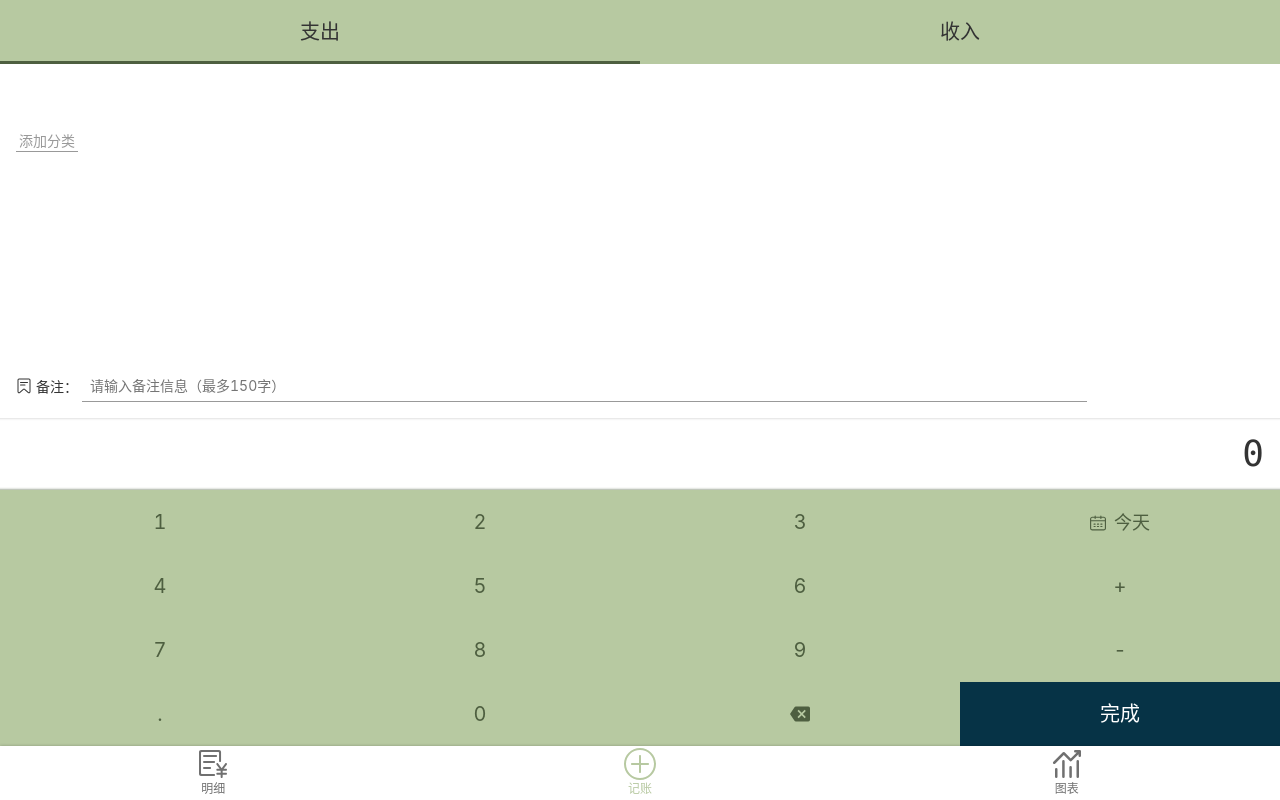
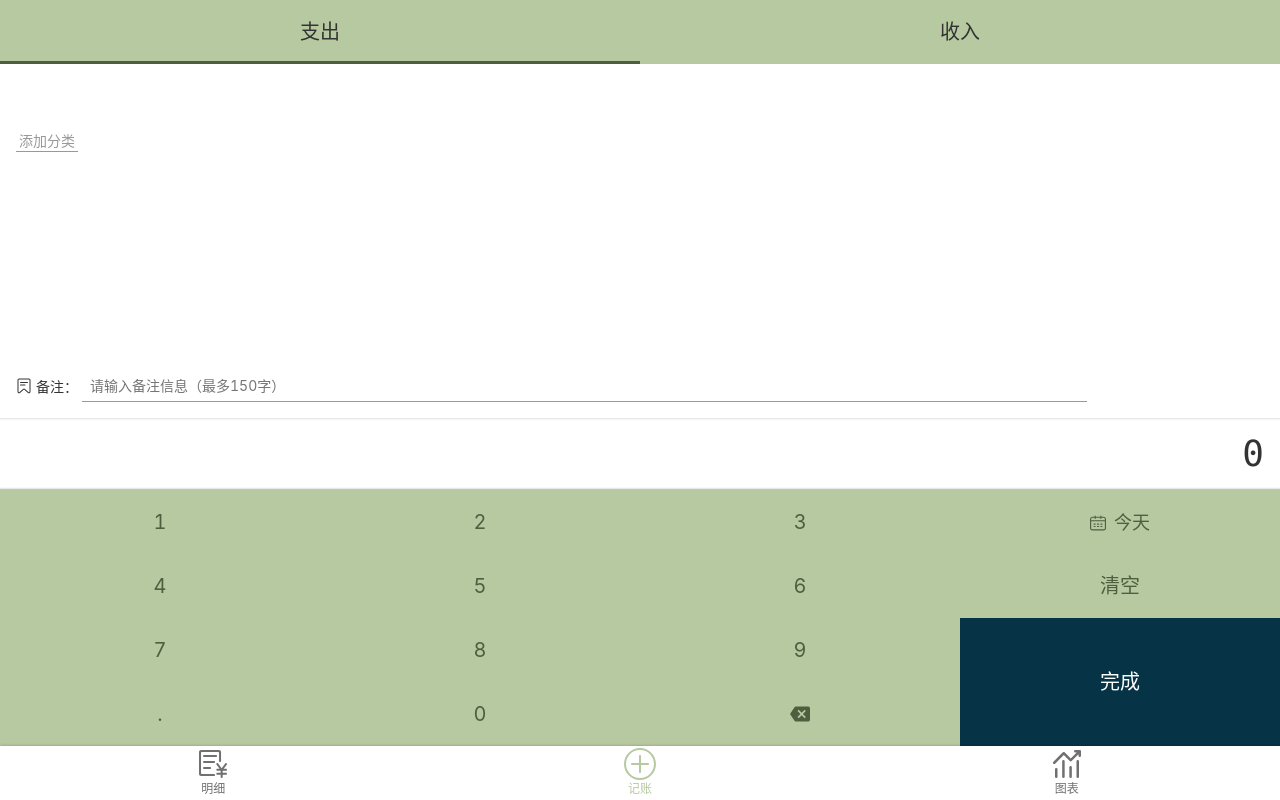
Before and after one commit to LLLLxto/green-grape, a Vue app: page /charts#/charge in a window 1280 px wide. Built offline with nearby package versions, Linux system fonts and the light colour scheme.

Commit message:
优化 numberPadâ

```diff
--- a/src/components/Charge/NumberPad.vue
+++ b/src/components/Charge/NumberPad.vue
@@ -11,21 +11,23 @@
       </button>
       <van-calendar v-model="show" @confirm="onConfirm" color="rgb(183, 201, 161)"
                     :min-date="minDate" :max-date="maxDate"
-                    :show-mark=false :show-subtitle=false />
+                    :show-mark=false :show-subtitle=false
+      />
       <button @click="inputContent">4</button>
       <button @click="inputContent">5</button>
       <button @click="inputContent">6</button>
-      <button @click="inputContent">+</button>
+      <button @click="clear" class="clear">清空</button>
       <button @click="inputContent">7</button>
       <button @click="inputContent">8</button>
       <button @click="inputContent">9</button>
-      <button @click="inputContent">-</button>
+      <button @click="ok" class="ok">完成</button>
       <button @click="inputContent">.</button>
+
       <button @click="inputContent">0</button>
       <button @click="remove">
         <Icon name="backspace"/>
       </button>
-      <button @click="ok" class="ok">完成</button>
+
     </div>
   </div>
 </template>
@@ -45,7 +47,7 @@ export default class NumberPad extends Vue {
   show = false;
   minDate = new Date(2019, 0, 1);
   maxDate = new Date();
-  createdAt = ''
+  createdAt = '';
 
   formatDate(date: Date) {
     return `${date.getMonth() + 1}/${date.getDate()}`;
@@ -53,7 +55,7 @@ export default class NumberPad extends Vue {
 
   onConfirm(date: Date) {
     this.show = false;
-    this.$emit('selectDate',date.toISOString())
+    this.$emit('selectDate', date.toISOString());
     this.date = this.formatDate(date);
 
   }
@@ -71,7 +73,9 @@ export default class NumberPad extends Vue {
     if (this.output === '0') {
       if ('0123456789'.indexOf(input) >= 0) {
         this.output = input;
-      } else {
+      }
+      // else if ('+-'.indexOf(input) >= 0) {return;}
+      else {
         this.output += input;
       }
       return;
@@ -88,6 +92,10 @@ export default class NumberPad extends Vue {
     } else {
       this.output = this.output.slice(0, -1);
     }
+  }
+
+  clear(){
+    this.output = '0'
   }
 
   ok() {
@@ -113,9 +121,6 @@ export default class NumberPad extends Vue {
   }
 
   .buttons {
-    display: flex;
-    flex-wrap: wrap;
-
     > button {
       width: 25%;
       height: 64px;
@@ -126,6 +131,10 @@ export default class NumberPad extends Vue {
       font-size: 20px;
     }
 
+    //> .clear {
+    //  font-size: 18px;
+    //}
+
     > .calendar {
       font-size: 18px;
 
@@ -133,14 +142,17 @@ export default class NumberPad extends Vue {
         width: 16px;
         height: 16px;
       }
-      > span{
-        padding-left:8px;
+
+      > span {
+        padding-left: 8px;
       }
     }
 
     > .ok {
       background: $color-indigo;
       color: white;
+      height: 64*2px;
+      float: right;
     }
   }
 }
```
